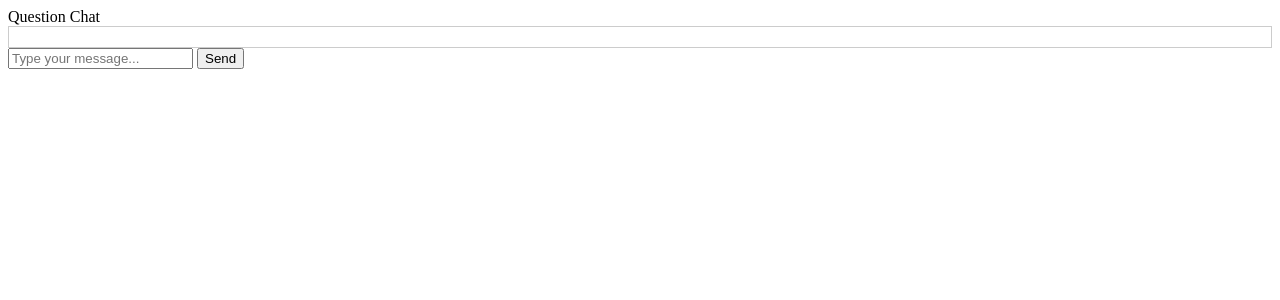
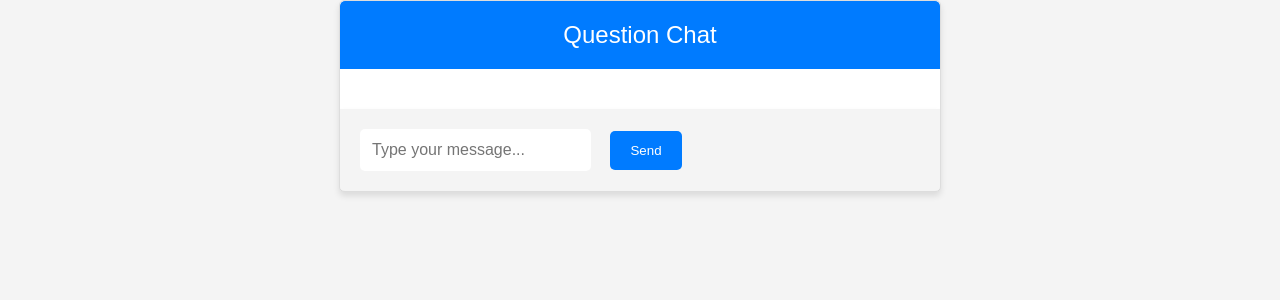
Before and after one commit to MythologicalFalcon/ser, a Flask app: page / in a window 1280 px wide. Shown: the top 300 px of the page. Run offline with Flask 3, Linux system fonts and the light colour scheme; data that the repository does not hold is empty.

Commit message:
Minor modifications in rendering template

```diff
--- a/templates/index.html
+++ b/templates/index.html
@@ -1,22 +1,11 @@
+
 <!DOCTYPE html>
 <html lang="en">
 <head>
-    <!-- Your head content here -->
-    <style>
-        /* Add your CSS styles here */
-        .chat-messages {
-            max-height: 300px; /* Set the maximum height for the scrollable box */
-            overflow-y: scroll; /* Enable vertical scrolling */
-            border: 1px solid #ccc; /* Add a border for the box */
-            padding: 10px;
-            scroll-behavior: smooth;
-            scroll-snap-type: y mandatory;
-        }
-        .message-container {
-            scroll-snap-align: start;
-            margin: 10px 0;
-        }
-    </style>
+    <meta charset="UTF-8">
+    <meta name="viewport" content="width=device-width, initial-scale=1.0">
+    <title>Question Chat</title>
+    <link rel="stylesheet" href="static/style.css">
 </head>
 <body>
     <div class="chat-container">
@@ -31,7 +20,9 @@
             </form>
         </div>
     </div>
-    <script>
+
+
+<script>
         const chatMessages = document.getElementById('chatMessages');
 
         // Function to refresh initial messages from Firebase
@@ -70,8 +61,5 @@
         // Periodically refresh messages (e.g., every 5 seconds)
         setInterval(refreshInitialMessages, 1000);
     </script>
-
-
-    <!-- Your CSS and JavaScript code can be included here if needed -->
 </body>
 </html>
```
Also changed, not shown: 1 other file.
